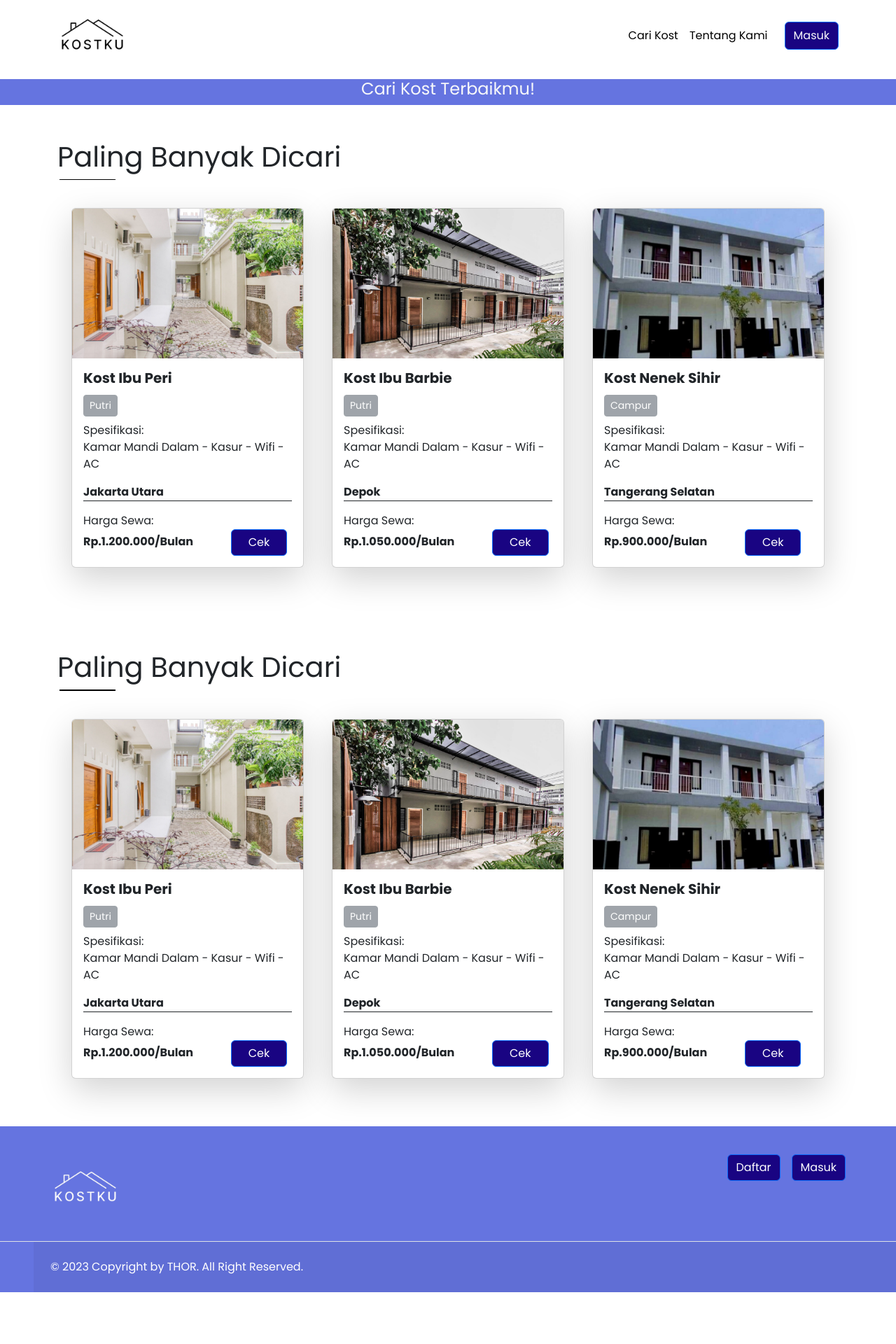
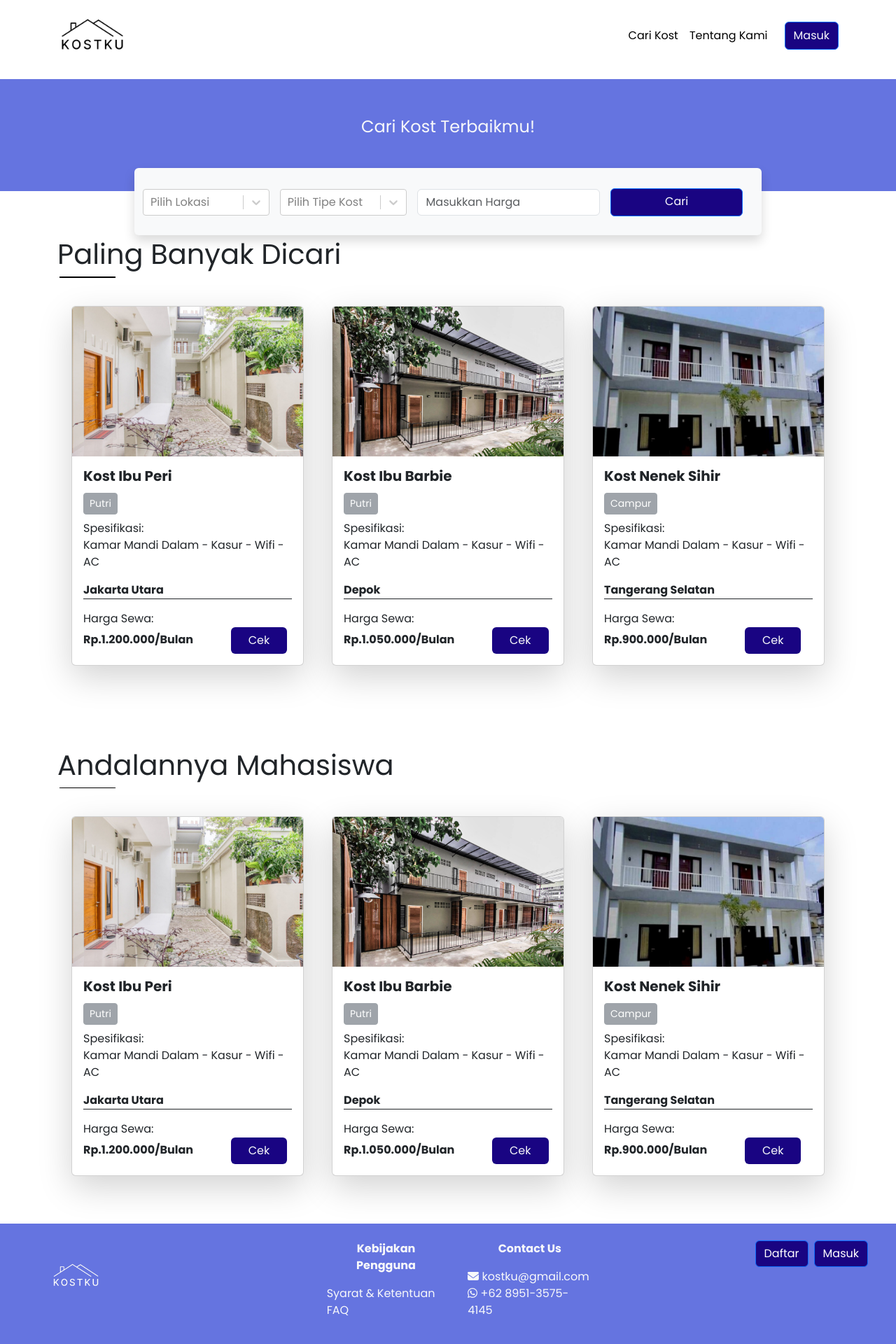
Before and after one commit to faizalfahri/kostku, a React (Vite) app: page /kost in a window 1280 px wide. Shown: the top 1920 px of the page at 70% size. Before the commit the page ends 1846 px from the top, so only its background shows below. Built offline with nearby package versions, Linux system fonts and the light colour scheme; a web font is replaced by a local one.

Commit message:
add kost page

```diff
--- a/package.json
+++ b/package.json
@@ -28,6 +28,7 @@
     "react-icons": "^4.12.0",
     "react-otp-input": "^3.1.0",
     "react-router-dom": "^6.20.0",
+    "react-select": "^5.8.0",
     "swiper": "^11.0.5"
   },
   "devDependencies": {
--- a/src/components/FooterComponent.jsx
+++ b/src/components/FooterComponent.jsx
@@ -1,5 +1,11 @@
 import { MDBFooter } from "mdb-react-ui-kit";
-import { Button } from "react-bootstrap";
+import { Button, Col } from "react-bootstrap";
+
+import {Link} from "react-router-dom"
+
+import { FontAwesomeIcon } from "@fortawesome/react-fontawesome";
+import { faEnvelope } from '@fortawesome/free-solid-svg-icons'
+import { faWhatsapp } from '@fortawesome/free-brands-svg-icons'
 
 import logoputih from "../assets/img/kostku-putih.png";
 
@@ -11,14 +17,36 @@ const FooterComponent = () => {
         className="footer text-center text-lg-start text-muted"
       >
         <section className="d-flex justify-content-center justify-content-lg-between p-4 border-bottom">
-          <div className="ms-5 pt-3 d-none d-lg-block">
-            <img src={logoputih} alt="logo putih" className="footer-logo" />
-          </div>
+          <Col lg="4">
+            <div className="ms-5 pt-3 d-none d-lg-block">
+              <img src={logoputih} alt="logo putih" className="footer-logo" />
+            </div>
+          </Col>
+          <Col lg="4">
+            <div className="footer-links d-flex justify-content-center align-items-center">
+              <div className="footer-syarat text-light">
+                <ul>
+                  <li className="fw-bold mb-3 text-center">Kebijakan Pengguna</li>
+                  <li><Link to="/" className="text-decoration-none text-light">Syarat & Ketentuan</Link></li>
+                  <li><Link to="/" className="text-decoration-none text-light">FAQ</Link></li>
+                </ul>
+              </div>
 
-          <div className="me-5">
-            <Button className="m-3 button">Daftar</Button>
-            <Button className="button">Masuk</Button>
-          </div>
+              <div className="d-flex flex-column footer-contact text-light">
+                <ul>
+                  <li className="fw-bold mb-3 text-center">Contact Us</li>
+                  <li><FontAwesomeIcon icon={faEnvelope} /> kostku@gmail.com</li>
+                  <li><FontAwesomeIcon icon={faWhatsapp} /> +62 8951-3575-4145</li>
+                </ul>
+              </div>
+            </div>
+          </Col>
+          <Col lg="4">
+            <div className="d-flex justify-content-end align-items-end me-3">
+              <Button className="me-2 button">Daftar</Button>
+              <Button className="button">Masuk</Button>
+            </div>
+          </Col>
         </section>
 
         <div
--- a/src/pages/User/DetailKostPage.jsx
+++ b/src/pages/User/DetailKostPage.jsx
@@ -1,5 +1,7 @@
 import NavbarComponent from "../../components/NavbarComponent";
 import FooterComponent from "../../components/FooterComponent";
+
+import { Carousel } from "react-bootstrap"
 
 const DetailKostPage = () => {
   return (
--- a/src/pages/User/HomePage.jsx
+++ b/src/pages/User/HomePage.jsx
@@ -26,7 +26,6 @@ import imgsihir from "../../assets/img/KostNenekSihir.jpeg";
 import about_asset from "../../assets/img/Saly-31.png";
 
 import testimoni_list from "../../utils/data-testimoni";
-import kost_list from "../../utils/data-testimoni";
 
 const HomePage = () => {
   useEffect(() => {
@@ -70,7 +69,7 @@ const HomePage = () => {
       <div className="section-kost">
         <Container>
           <div className="section-title">
-            <h1>Daftar Kost</h1>
+            <h2>Daftar Kost</h2>
             <div className="line"></div>
           </div>
 
@@ -186,7 +185,7 @@ const HomePage = () => {
       >
         <Row>
           <div className="text-light me-5 mb-5">
-            <h1>Testimoni</h1>
+            <h2>Testimoni</h2>
             <div className="line bg-light"></div>
           </div>
           <Swiper
@@ -226,26 +225,25 @@ const HomePage = () => {
 
       {/* ABOUT */}
       <section
-        className="tentang d-flex flex-column align-items-center justify-content-center bg-light"
+        className="tentang d-flex flex-column align-items-center justify-content-center"
         id="tentangkami"
       >
         <Container>
           <Row>
             <Col lg="6">
               <div className="mt-5 mb-5">
-                <h1>Tentang Kami</h1>
+                <h2>Tentang Kami</h2>
                 <div className="line"></div>
               </div>
               <div className="about-card">
                 <Card
                   border="secondary"
-                  style={{ width: "25rem" }}
-                  className="mt-4 mb-3 text-light shadow-lg"
+                  style={{ width: "27rem" }}
+                  className="mb-5 text-light shadow-lg text-center"
                   data-aos="fade-right"
                   data-aos-easing="linear"
                   data-aos-duration="500"
                 >
-                  <Card.Header>#1</Card.Header>
                   <Card.Body>
                     <Card.Title>Tujuan</Card.Title>
                     <Card.Text>
@@ -258,12 +256,11 @@ const HomePage = () => {
                 </Card>
                 <Card
                   style={{ width: "25rem" }}
-                  className="mb-3 text-light shadow-lg"
+                  className="mb-5 text-light shadow-lg text-center"
                   data-aos="fade-right"
                   data-aos-easing="linear"
                   data-aos-duration="1000"
                 >
-                  <Card.Header>#2</Card.Header>
                   <Card.Body>
                     <Card.Title>Capaian</Card.Title>
                     <Card.Text>
@@ -274,13 +271,12 @@ const HomePage = () => {
                   </Card.Body>
                 </Card>
                 <Card
-                  style={{ width: "25rem" }}
-                  className="text-light shadow-lg"
+                  style={{ width: "27rem" }}
+                  className="text-light shadow-lg text-center"
                   data-aos="fade-right"
                   data-aos-easing="linear"
                   data-aos-duration="1500"
                 >
-                  <Card.Header>#3</Card.Header>
                   <Card.Body>
                     <Card.Title>Founder </Card.Title>
                     <Card.Text>
--- a/src/pages/User/KostPage.jsx
+++ b/src/pages/User/KostPage.jsx
@@ -1,3 +1,5 @@
+import { useState } from "react"
+
 import NavbarComponent from "../../components/NavbarComponent";
 import FooterComponent from "../../components/FooterComponent";
 
@@ -5,23 +7,73 @@ import { Link } from "react-router-dom";
 import { Container, Row, Col } from "react-bootstrap";
 import Button from "react-bootstrap/Button";
 import Card from "react-bootstrap/Card";
+import { MDBCol } from "mdb-react-ui-kit"
+
+import Select from "react-select"
 
 import kost_list from "../../utils/data-kost";
 
 const KostPage = () => {
+  const [value, setValue] = useState(null)
+
+  const location = [
+    {value: "jakartapusat", label: "Jakarta Pusat"},
+    {value: "jakartautara", label: "Jakarta Utara"},
+    {value: "jakartaselatan", label: "Jakarta Selatan"},
+    {value: "jakartatimur", label: "Jakarta Timur"},
+    {value: "jakartabarat", label: "Jakarta Barat"},
+    {value: "bogor", label: "Bogor"},
+    {value: "depok", label: "Depok"},
+    {value: "tangerang", label: "Tangerang"},
+    {value: "bekasi", label: "Bekasi"},
+  ]
+
+  const tipekost = [
+    {value: "putra", label: "Putra"},
+    {value: "putri", label: "Putri"},
+    {value: "campur", label: "Campur"},
+  ]
   return (
     <div>
       <NavbarComponent />
       <Row>
-        <div className="hero-kost mt-3">
-          <h4 className="text-light text-center">Cari Kost Terbaikmu!</h4>
+        <div className="hero-kost mt-3 d-flex flex-column justify-content-center align-items-center">
+          <h4 className="text-light text-center mb-4">Cari Kost Terbaikmu!</h4>
+        </div>
+        <div className="hero-search rounded d-flex flex-row justify-content-center align-items-center shadow lg">
+          <Select
+            options={location}
+            defaultValue={value}
+            placeholder="Pilih Lokasi"
+            onChange={setValue}
+            isMulti
+            isSearchable
+            noOptionsMessage={() => "Tidak ada Pilihan Lokasi"}
+            className="select"
+          />
+          <Select
+            options={tipekost}
+            defaultValue={value}
+            placeholder="Pilih Tipe Kost"
+            onChange={setValue}
+            isMulti
+            isSearchable
+            noOptionsMessage={() => "Tidak ada Pilihan Tipe Kost"}
+            className="select"
+          />
+          <MDBCol md="6" className="select">
+            <input className="form-control" type="text" placeholder="Masukkan Harga" />
+          </MDBCol>
+          <Button className="btn button select mb-2">
+            Cari
+          </Button>
         </div>
       </Row>
       <div className="kost">
         <Container>
           <Row>
             <Col>
-              <section className="kost-most-search">
+              <section className="kost-most-search mt-3">
                 <div className="section-title">
                   <h1>Paling Banyak Dicari</h1>
                   <div className="line"></div>
@@ -57,7 +109,7 @@ const KostPage = () => {
                           <Card.Text className="card-spec">
                             Harga Sewa: <br></br>
                             <span className="fw-bold">{item.price}</span>
-                            <Button className="button pe-4 ps-4">Cek</Button>
+                            <Link to="/detailkost" className="btn button text-light pe-4 ps-4">Cek</Link>
                           </Card.Text>
                         </Card.Body>
                       </Card>
@@ -72,7 +124,7 @@ const KostPage = () => {
             <Col>
               <section className="kost-mahasiswa">
                 <div className="section-title">
-                  <h1>Paling Banyak Dicari</h1>
+                  <h1>Andalannya Mahasiswa</h1>
                   <div className="line"></div>
                 </div>
 
@@ -106,7 +158,9 @@ const KostPage = () => {
                           <Card.Text className="card-spec">
                             Harga Sewa: <br></br>
                             <span className="fw-bold">{item.price}</span>
-                            <Button className="button pe-4 ps-4">Cek</Button>
+                            <Link to="/detailkost" className="btn button text-light pe-4 ps-4">
+                              Cek
+                            </Link>
                           </Card.Text>
                         </Card.Body>
                       </Card>
--- a/src/pages/User/OtpPage.jsx
+++ b/src/pages/User/OtpPage.jsx
@@ -1,6 +1,7 @@
 import { Form, Col, Row, Container, Button} from "react-bootstrap";
 import  { useState } from 'react';
 import OtpInput from 'react-otp-input';
+import BackButtonComponent from "../../components/BackButtonComponent";
 
 const OtpPage = () => {
     const [otp, setOtp] = useState('');
@@ -8,7 +9,9 @@ const OtpPage = () => {
         <div className="otp">
             <Container fluid>
                 <Row>
-                    <Col lg="5"className=" d-flex flex-column justify-content-center align-items-center  colum">
+                    <Col lg="5"className="colum px-5 py-5">
+                        <BackButtonComponent />
+                        <div className="d-flex flex-column justify-content-center align-items-center">
                             <div className="title">
                                 <h1>Masukan kode OTP</h1>
                                 <p></p>
@@ -24,6 +27,7 @@ const OtpPage = () => {
                                 />
                             </Form>
                             <Button variant="primary">Kirim</Button>
+                        </div>
                     </Col>
                     <Col className='d-flex flex-column justify-content-center align-items-center'>
                             <img src="../src/assets/img/login/3.svg" alt="logo" className='img-wrapper ' />
```
Also changed, not shown: src/assets/img/about-bg.png (added), src/dist/css/kost.css, src/dist/css/main.css, 1 other file (tests, documents, lock files or other folders). Lines whose indentation alone changed are shown as unchanged.
